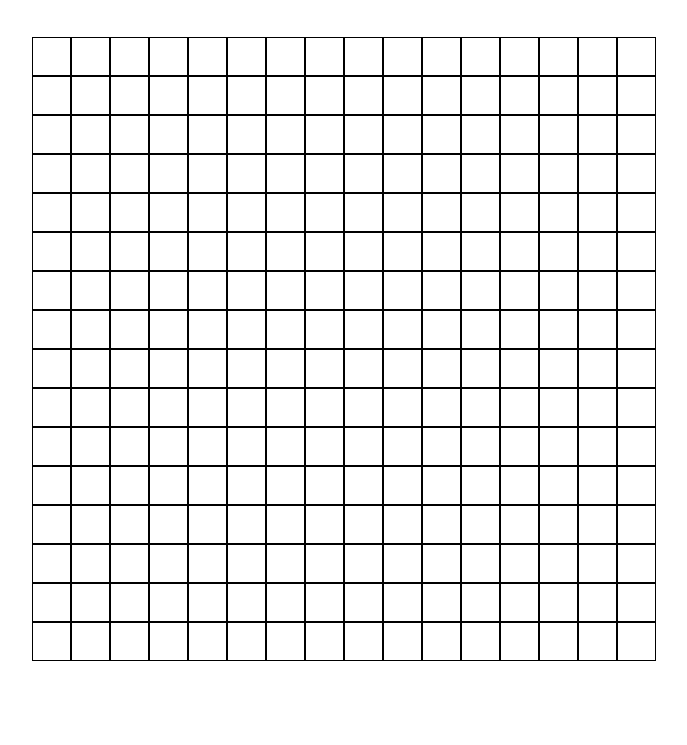
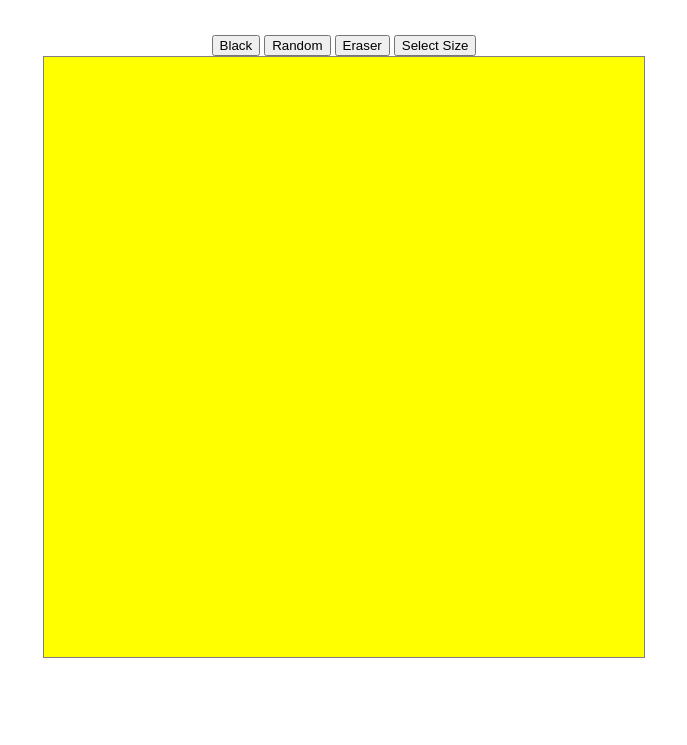
Before and after one commit to jacobjkim/etch-a-sketch, a plain HTML site: page index.html in a window 1280 px wide. Shown: the part 55-800 px from the top of the page, without its empty margins (296-983 px from the left). Drawn offline with Linux system fonts and the light colour scheme.

Commit message:
create board for grid

```diff
--- a/index.html
+++ b/index.html
@@ -2,12 +2,19 @@
 <html>
 <head>
     <meta charset='utf-8'>
-    <title>Page Title</title>
+    <title>Etch-a-Sketch</title>
     <link  rel="stylesheet" href ="style.css">
     <script src='main.js' defer></script>
 </head>
 <body>
-    <header>Etch-a-Sketch!</header>
-    <div class ="container"></div>
+    <div class="header">Etch-a-Sketch!</div>
+    <div class="buttons">
+        <button>Black</button>
+        <button>Random</button>
+        <button>Eraser</button>
+        <button>Select Size</button>
+    </div>
+    <div class = "board"></div>
+    <div class = "footer"></div>
 </body>
 </html>
--- a/main.js
+++ b/main.js
@@ -1,10 +1,17 @@
-const container = document.querySelector('.container');
+document.addEventListener("DOMContentLoaded", function () {
+    createBoard(32);
+})
 
-function createGrid(size) {
-    for (i = 0; i < (size * size); i++) {
-        let cell = document.createElement('div');
-        container.appendChild(cell).className = "grid-item";
+function createBoard(size) {
+    let board = document.querySelector(".board");
+
+    board.style.gridTemplateColumns = `repeat(${size}, 1fr)`;
+    board.style.gridTemplateRows = `repeat(${size}, 1fr)`;
+
+    let numDivs = size * size;
+    for (i =0; i < numDivs; i ++) {
+        let div = document.createElement("div");
+        div.style.backgroundColor = "yellow";
+        board.insertAdjacentElement("beforeend", div);
     }
 }
-
-createGrid (16);
--- a/style.css
+++ b/style.css
@@ -1,9 +1,11 @@
-* {
-    font-family: 'Gill Sans', 'Gill Sans MT', Calibri, 'Trebuchet MS', sans-serif;
+body {
+    display: flex;
+    flex-direction: column;
+    align-items: center;
+    justify-content: center;
 }
 
-
-header {
+.header {
    display: flex;
    justify-content: center;
    font-size: 28px;
@@ -11,17 +13,13 @@ header {
    margin-bottom: 50px;
 }
 
-.container {
+.board {
     display: grid;
-    grid-template-columns: repeat(16,auto);
-    justify-content: center;
+    width: 600px;
+    height: 600px;
+    border: 1px solid gray;
 }
 
 .grid-item {
-    display: flex;
-    padding: 1em;
-    width: 5px;
-    height: 5px;
-    border: 1px solid black;
-    margin: 0px;
+    border: 0.5px solid lightgray;
 }
```
